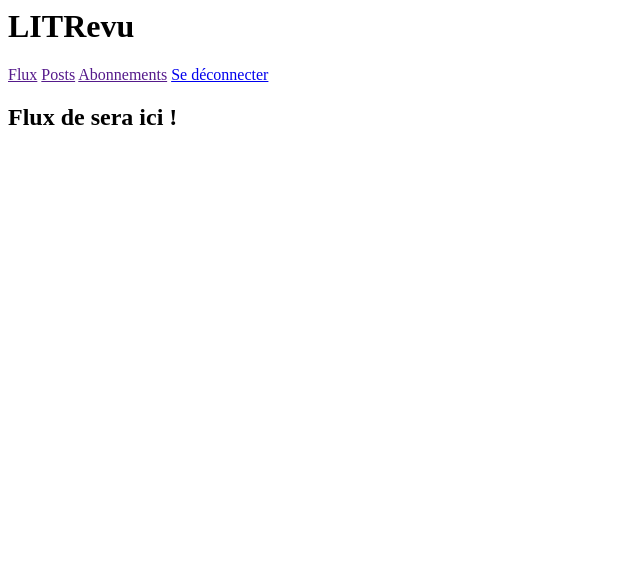
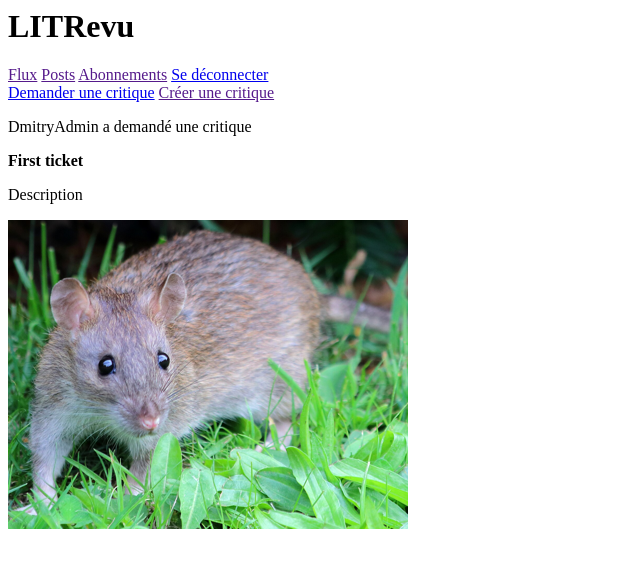
Before and after one commit to Dakimen/LITRevuP9, a Django app: page /user/2/ in a window 1280 px wide. Shown: the top 568 px of the page, without its empty margins (0-640 px from the left). Run offline with Django 5.2, Linux system fonts and the light colour scheme; a user stored in the database is signed in; data comes from the database, SQL or seed files in the repository; both versions use the stored data as it was after the commit.

Commit message:
Ticket creation added

```diff
--- a/LITRevu/LITRevu/settings.py
+++ b/LITRevu/LITRevu/settings.py
@@ -125,3 +125,6 @@
 # https://docs.djangoproject.com/en/5.2/ref/settings/#default-auto-field
 
 DEFAULT_AUTO_FIELD = 'django.db.models.BigAutoField'
+
+MEDIA_URL = '/media/'
+MEDIA_ROOT = BASE_DIR.joinpath('media/')
--- a/LITRevu/LITRevu/urls.py
+++ b/LITRevu/LITRevu/urls.py
@@ -15,9 +15,11 @@
     2. Add a URL to urlpatterns:  path('blog/', include('blog.urls'))
 """
 from django.contrib import admin
+from django.conf.urls.static import static
+from django.conf import settings
 from django.urls import path
 from authentification.views import CustomLoginView, sign_up, logout_user
-from flux.views import flux
+from flux.views import flux, add_ticket
 
 urlpatterns = [
     path('admin/', admin.site.urls),
@@ -27,5 +29,8 @@
     ), name='landing'),
     path('sign-up/', sign_up, name='sign-up'),
     path('user/<int:user_id>/', flux, name='flux'),
-    path('logout/', logout_user, name='logout')
+    path('logout/', logout_user, name='logout'),
+    path('create-ticket/', add_ticket, name='create-ticket')
 ]
+if settings.DEBUG:
+    urlpatterns += static(settings.MEDIA_URL, document_root=settings.MEDIA_ROOT)
--- a/LITRevu/flux/models.py
+++ b/LITRevu/flux/models.py
@@ -1,6 +1,7 @@
 from django.core.validators import MinValueValidator, MaxValueValidator
 from django.conf import settings
 from django.db import models
+from PIL import Image
 
 
 class Ticket(models.Model):
@@ -9,6 +10,16 @@
     user = models.ForeignKey(to=settings.AUTH_USER_MODEL, on_delete=models.CASCADE)
     image = models.ImageField(null=True, blank=True)
     time_created = models.DateTimeField(auto_now_add=True)
+    IMAGE_MAX_SIZE = (400, 400)
+    def resize_image(self):
+        if not self.image or not self.image.name:
+            return
+        try:
+            img = Image.open(self.image)
+            img.thumbnail(self.IMAGE_MAX_SIZE)
+            img.save(self.image.path)
+        except Exception as e:
+            print(f"Image resizing failed: {e}")
 
 
 class Review(models.Model):
--- a/LITRevu/flux/templates/flux/flux.html
+++ b/LITRevu/flux/templates/flux/flux.html
@@ -2,5 +2,18 @@
 
 {%block content%}
 
-<h2>Flux de {{user.email}} sera ici !</h2>
+<a href="{% url 'create-ticket' %}">Demander une critique</a>
+<a href="">Créer une critique</a>
+<div class="flux">
+    {% if tickets %}
+    {% for ticket in tickets %}
+    <div class="ticket">
+        <p>{{ticket.user}} a demandé une critique</p>
+        <p><strong>{{ticket.title}}</strong></p>
+        <p>{{ticket.description}}</p>
+        <img src="{{ticket.image.url}}">
+    </div>
+    {%endfor%}
+    {%endif%}
+</div>
 {%endblock%}
--- a/LITRevu/flux/views.py
+++ b/LITRevu/flux/views.py
@@ -1,6 +1,9 @@
-from django.shortcuts import render, HttpResponse, get_object_or_404
+from django.shortcuts import redirect, render, HttpResponse, get_object_or_404
 from django.contrib.auth.decorators import login_required
+from django.db.models import Q
 from authentification.models import User
+from flux.models import Ticket, UserFollows
+from flux.forms import TicketForm
 
 @login_required
 def flux(request, user_id):
@@ -8,4 +11,29 @@
     if request.user != user:
         return HttpResponse('<p>Forbidden</p>')
     else:
-        return render(request, 'flux/flux.html', {'user': user})
+        followed_users = UserFollows.objects.filter(
+            user = request.user
+            ).values_list('followed_user', flat=True)
+        tickets = Ticket.objects.filter(
+            Q(user=request.user) | Q(user__in=followed_users)
+            )
+        context = {'tickets': tickets}
+        return render(request, 'flux/flux.html', context=context)
+
+@login_required
+def add_ticket(request):
+    ticket_form = TicketForm()
+    if request.method == 'POST':
+        ticket_form = TicketForm(request.POST, request.FILES)
+        if ticket_form.is_valid():
+            ticket = ticket_form.save(commit=False)
+            ticket.user = request.user
+            ticket.save()
+            if ticket.image and hasattr(ticket.image, 'file'):
+                try:
+                    ticket.resize_image()
+                except Exception as e:
+                    print(f"Error resizing image: {e}")
+            return redirect('flux', request.user.id)
+    context = {'ticket_form': ticket_form}
+    return render(request, 'flux/add_ticket.html', context=context)
```
Also changed, not shown: LITRevu/flux/forms.py (added, +8 -0 lines), LITRevu/flux/templates/flux/add_ticket.html (added, +9 -0 lines), LITRevu/db.sqlite3, LITRevu/media/Screenshot_2025-09-14_235509.png (added).
